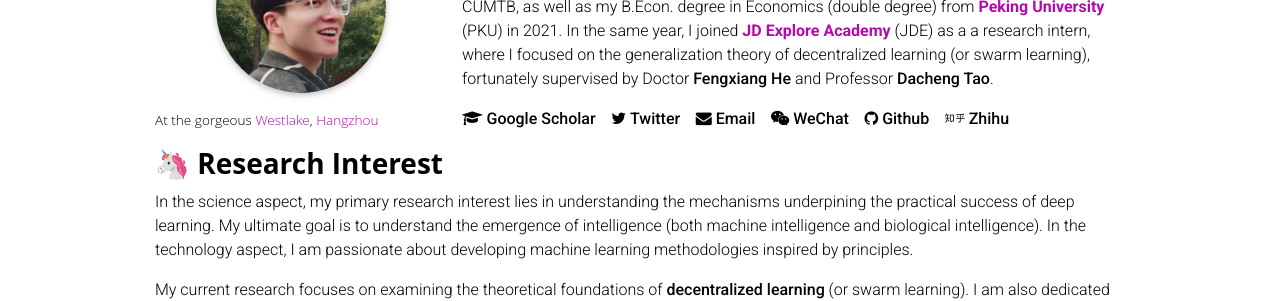
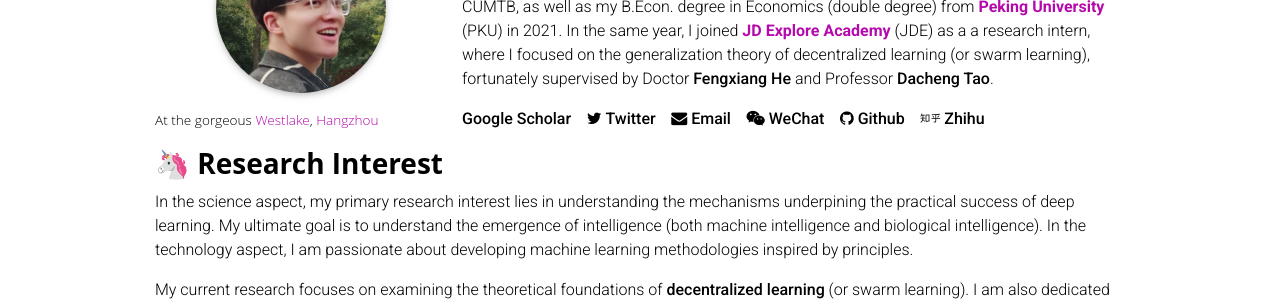
Before and after one commit to Raiden-Zhu/Raiden-Zhu.github.io, a Jekyll site: the page built from _pages/about.md, in a window 1280 px wide. Shown: the part 278-579 px from the top of the page. Built offline with Jekyll 4.4.1, drawn with Linux system fonts in a browser that asks for light colours; full-size pictures stand in for the smaller copies a plugin makes; comment, search, counter and statistics services are not loaded; a style sheet for code colours, icons or effects is not loaded.

Commit message:
Update about.md

```diff
--- a/_pages/about.md
+++ b/_pages/about.md
@@ -20,7 +20,7 @@
 
 Hi there 😃. I am Tongtian Zhu (prounced as "Tong-tee-an Joo"), a second-year PhD student at the Computer Science Department of [<span style="font-weight: bold; color: #B509AC;">Zhejiang University</span>](https://www.zju.edu.cn/english/) (ZJU), under the auspices of Professors [**Mingli Song**](https://person.zju.edu.cn/en/msong) and [**Chun Chen**](https://person.zju.edu.cn/en/0082004). I earned my B.S. degree in Mathematical Science from CUMTB, as well as my B.Econ. degree in Economics (double degree) from [<span style="font-weight: bold; color: #B509AC;">Peking University</span>](https://english.pku.edu.cn/) (PKU) in 2021. In the same year, I joined [<span style="font-weight: bold; color: #B509AC;">JD Explore Academy</span>](https://corporate.jd.com/) (JDE) as a a research intern, where I focused on the generalization theory of decentralized learning (or swarm learning), fortunately supervised by Doctor [**Fengxiang He**](https://fengxianghe.github.io/) and Professor [**Dacheng Tao**](https://www.sydney.edu.au/engineering/about/our-people/academic-staff/dacheng-tao.html).
 
-<i class="fa fa-graduation-cap"></i> [**Google Scholar**](https://scholar.google.com/citations?user=QvBDUsIAAAAJ&hl=zh-CN]) &nbsp;&nbsp; <i class="fa fa-twitter"></i> [**Twitter**](https://twitter.com/Raiden13238619/) &nbsp;&nbsp; <i class="fa fa-envelope"></i> [**Email**](mailto:raiden@zju.edu.cn) &nbsp;&nbsp; <i class="fa fa-weixin"></i> [**WeChat**](https://raw.githubusercontent.com/Raiden-Zhu/Raiden-Zhu.github.io/master/assets/img/WeChat_QR_code.jpg) &nbsp;&nbsp; <i class="fa fa-github"></i> [**Github**](https://github.com/Raiden-Zhu) &nbsp;&nbsp; <i class="fab fa-zhihu"></i> [**Zhihu**](https://www.zhihu.com/people/you-li-70-94) <i class="ai ai-google-scholar"></i>
+<i class="ai ai-google-scholar"></i> [**Google Scholar**](https://scholar.google.com/citations?user=QvBDUsIAAAAJ&hl=zh-CN]) &nbsp;&nbsp; <i class="fa fa-twitter"></i> [**Twitter**](https://twitter.com/Raiden13238619/) &nbsp;&nbsp; <i class="fa fa-envelope"></i> [**Email**](mailto:raiden@zju.edu.cn) &nbsp;&nbsp; <i class="fa fa-weixin"></i> [**WeChat**](https://raw.githubusercontent.com/Raiden-Zhu/Raiden-Zhu.github.io/master/assets/img/WeChat_QR_code.jpg) &nbsp;&nbsp; <i class="fa fa-github"></i> [**Github**](https://github.com/Raiden-Zhu) &nbsp;&nbsp; <i class="fab fa-zhihu"></i> [**Zhihu**](https://www.zhihu.com/people/you-li-70-94)
 
 <!-- <br/><br/> -->
 
```
